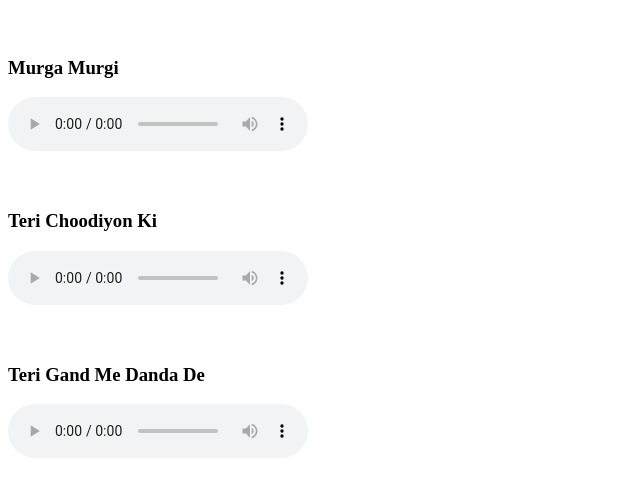
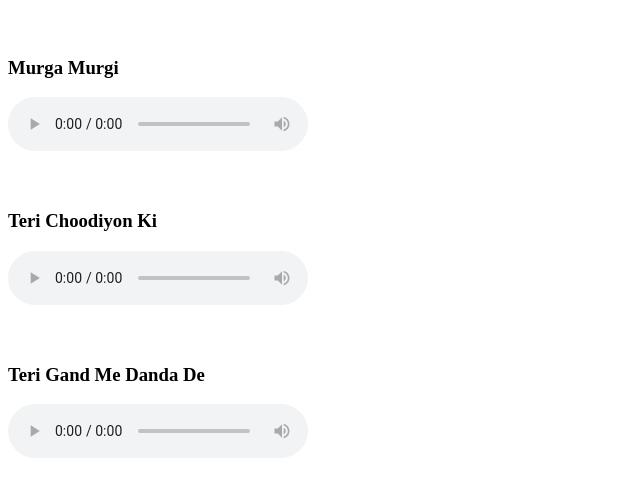
Before and after one commit to Keshavm30/Song-Double, a plain HTML site: page Song-Double.github.io/Index.html in a window 1280 px wide. Shown: the part 107-604 px from the top of the page, without its empty margins (0-640 px from the left). Drawn offline with Linux system fonts and the light colour scheme.

Commit message:
Update Index.html

```diff
--- a/Song-Double.github.io/Index.html
+++ b/Song-Double.github.io/Index.html
@@ -23,17 +23,17 @@
 <img src="LOGO.png">
 <br><br><br>
   <H3>Murga Murgi</H3>
-<audio controls controlsList="nodownload">
+<audio controls controlsList="nodownload noplaybackrate">>
   <source src="Murga_Murgi.mp3" type="audio/mpeg">
 </audio>
 <br><br><br>
 <H3>Teri Choodiyon Ki</H3>
-<audio controls controlsList="nodownload">
+<audio controls controlsList="nodownload noplaybackrate">>
   <source src="Teri_Choodiyon_Ki.mp3" type="audio/mpeg">
 </audio>
 <br><br><br>
 <H3>Teri Gand Me Danda De</H3>
-<audio controls controlsList="nodownload">
+<audio controls controlsList="nodownload noplaybackrate">>
   <source src="Teri_Gand_Me_Danda_De.mp3" type="audio/mpeg">
 </audio>
 
```
